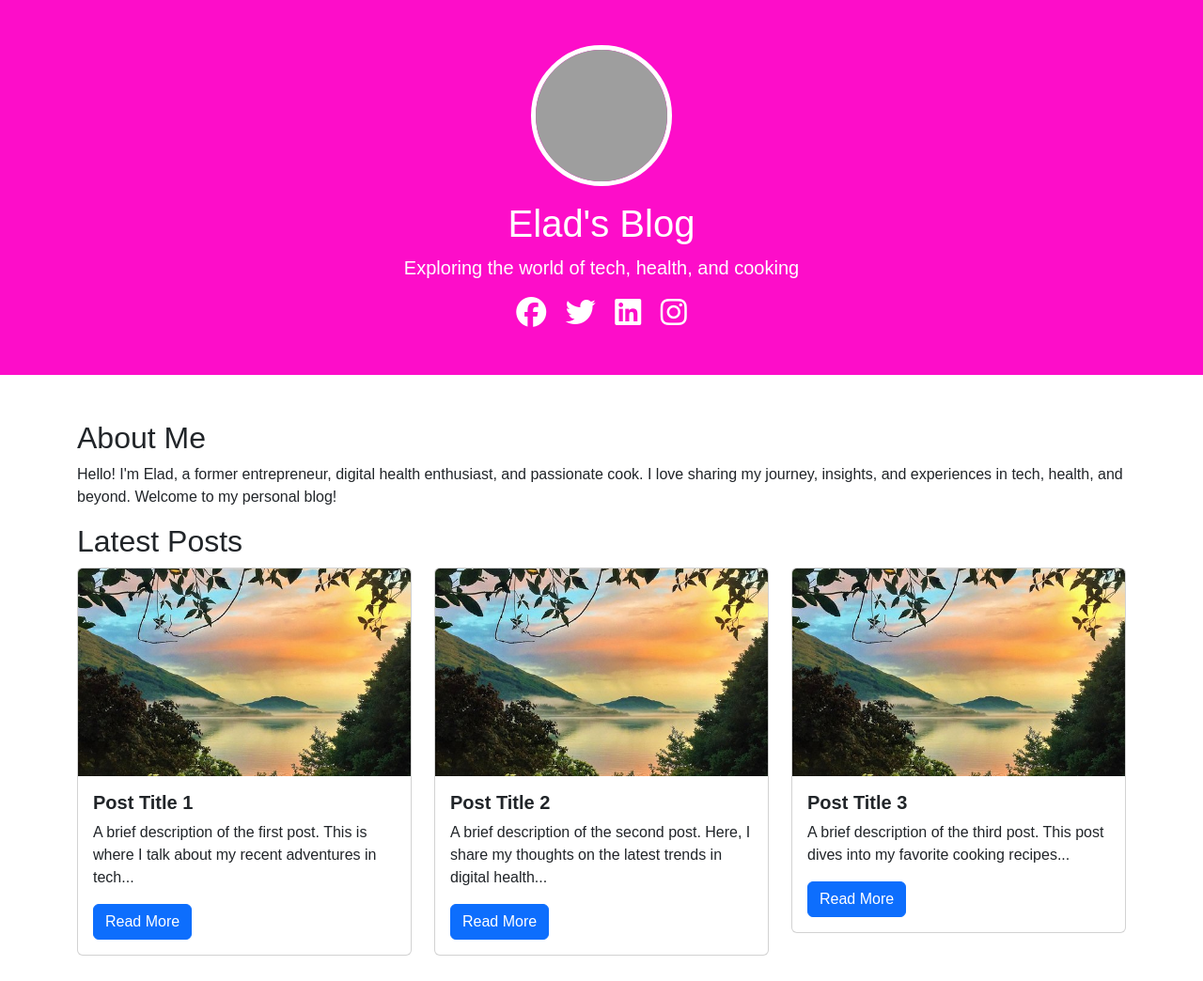
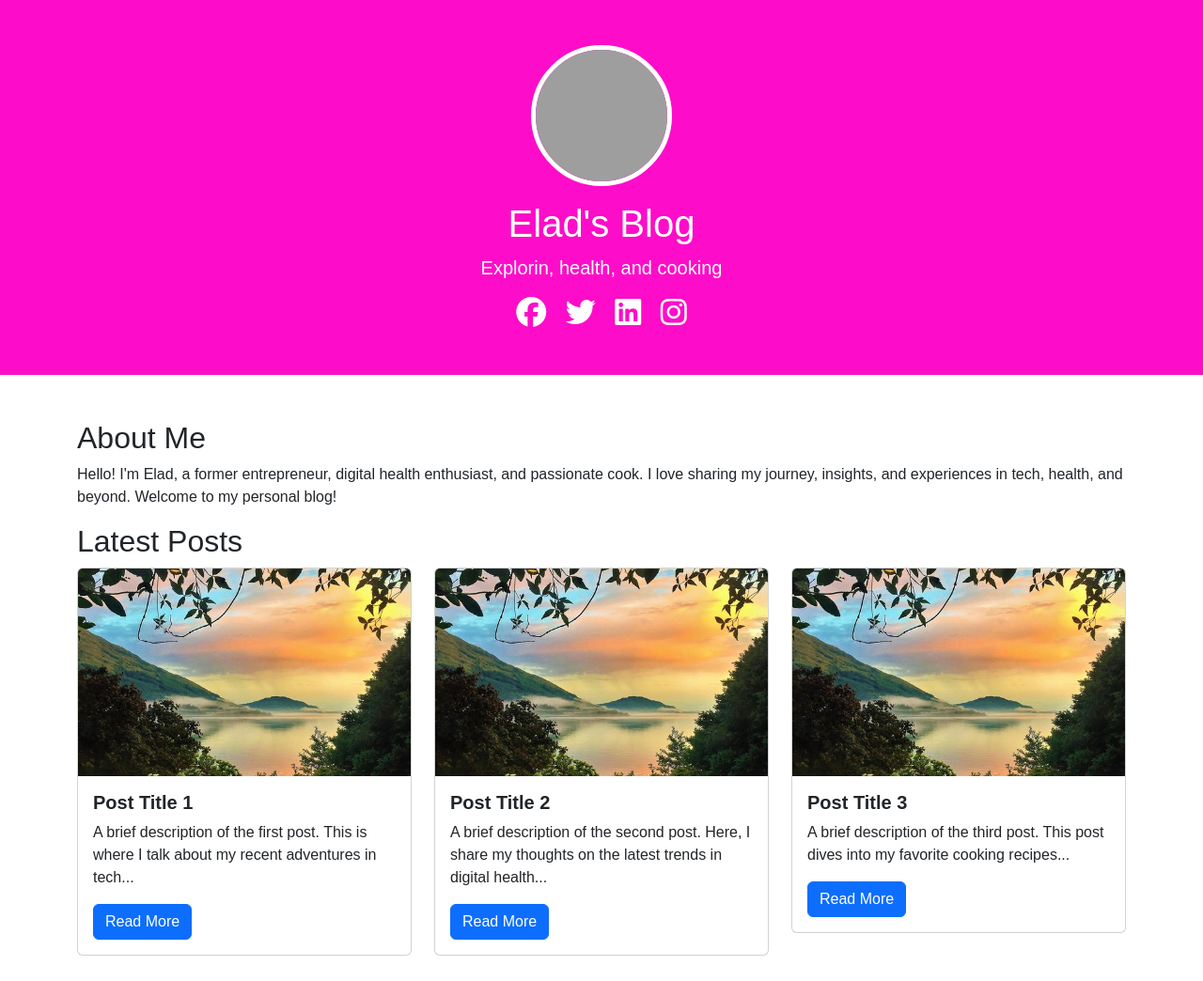
Before and after one commit to Nirsenior/Peronal-Blog, a website: page public/index.html in a window 1280 px wide. Shown: the top 1044 px of the page at 94% size. Drawn offline with nearby package versions, Linux system fonts and the light colour scheme; grey boxes are pictures that could not be loaded; a script that the page names is missing.

Commit message:
sub title

```diff
--- a/public/index.html
+++ b/public/index.html
@@ -12,7 +12,7 @@
         <div class="container">
             <img src="images/elad-profile.png" alt="Elad's Photo" class="rounded-circle mb-3" width="150" height="150">
             <h1>Elad's Blog</h1>
-            <p class="lead">Exploring the world of tech, health, and cooking</p>
+            <p class="lead">Explorin, health, and cooking</p>
             <!-- Social media links -->
             <div class="social-links mt-3">
                 <a href="https://www.facebook.com" class="text-white me-3" target="_blank"><i class="fab fa-facebook fa-2x"></i></a>
```
